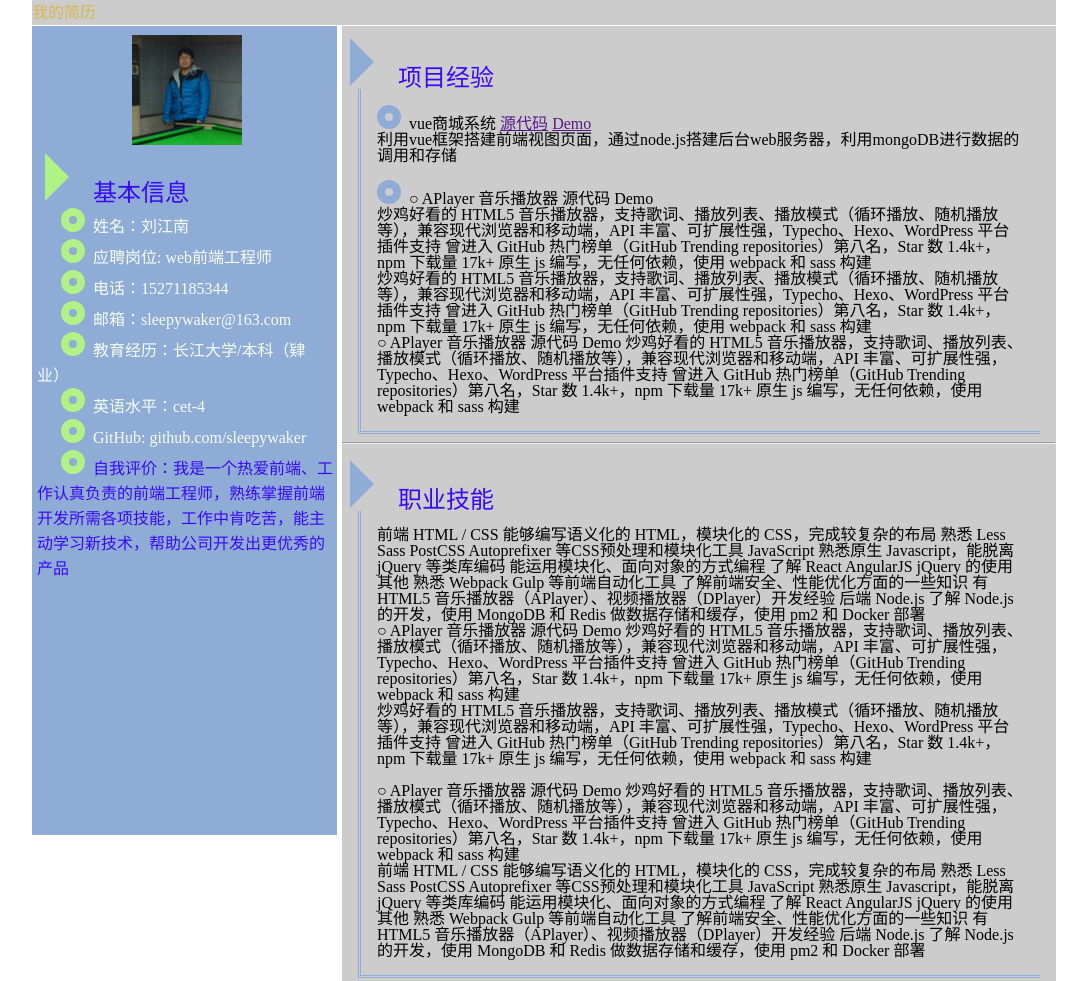
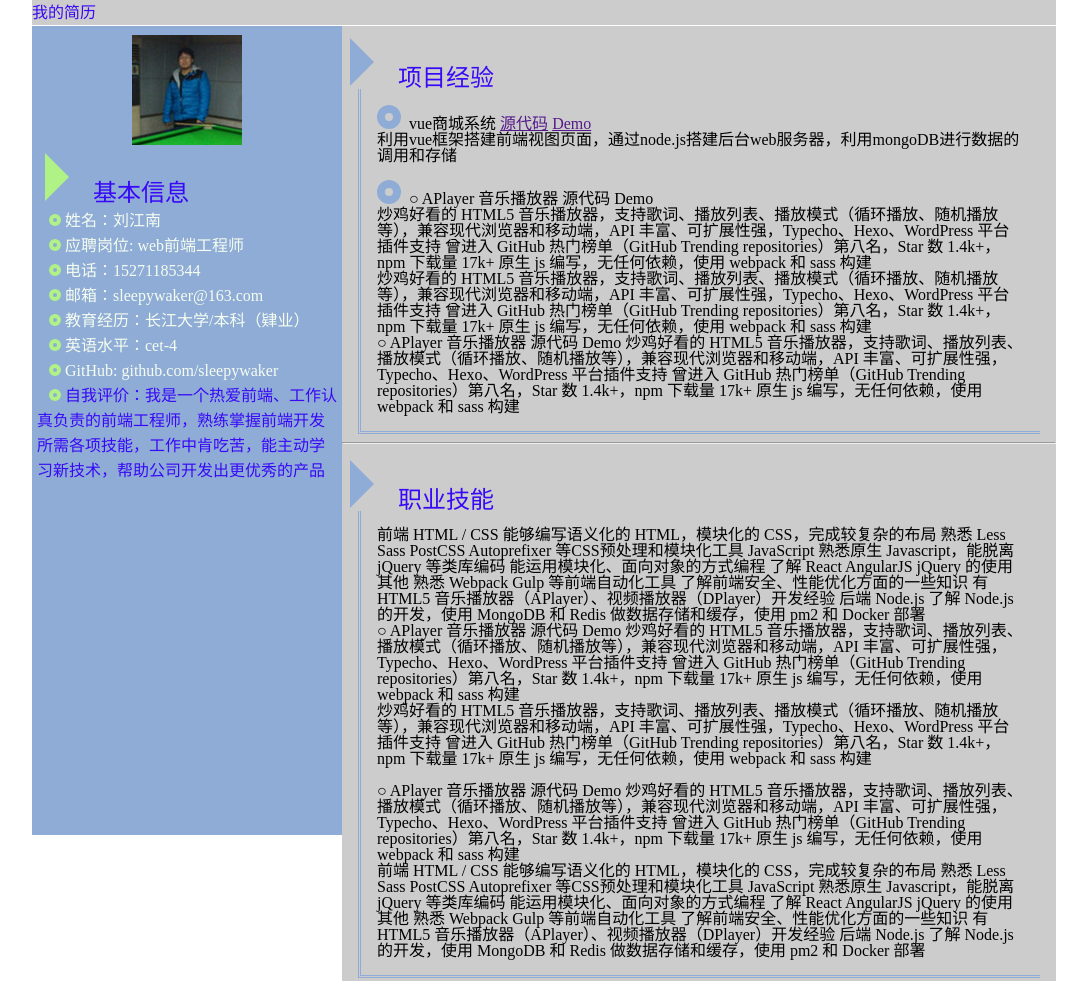
Before and after one commit to sleepywaker/hello-world, a plain HTML site: page index.html in a window 1280 px wide. Shown: the top 981 px of the page, without its empty margins (96-1183 px from the left). Drawn offline with Linux system fonts and the light colour scheme.

Commit message:
update css

```diff
--- a/css/resume.css
+++ b/css/resume.css
@@ -8,7 +8,7 @@
         background-color:#CCCCCC ;
         z-index: 999;
         line-height: 25px;
-        color:#D3B94E;
+        color:#3809F7;
         border-bottom:1px solid #fff;
     }
     .container {
@@ -27,6 +27,7 @@
     padding-top:10px;
     line-height: 25px;
     padding-left:5px;
+    padding-right:5px;
     }
     .right{
         margin-left:310px;
@@ -57,13 +58,13 @@
         color:#3809F7;
     }
     .circle{
-        border-radius: 2vh;
-        border:1vh solid #B0F285;
-        width:1vh;
-        height:1vh;
+        border-radius: 8px;
+        border:4px solid #B0F285;
+        width:4px;
+        height:4px;
         display:inline-block;
-        margin-left:3vh;
-        margin-right:1vh;
+        margin-left:12px;
+        margin-right:4px;
      }
     .right-circle{
         border-radius: 2vh;
@@ -120,7 +121,7 @@
         background-color: #8FACD6;
         height:100%;
         width:100%;
-        line-height:5vh
+        line-height:5vh;
     }
     .right{
         background-color:#B6C0BC;
```
